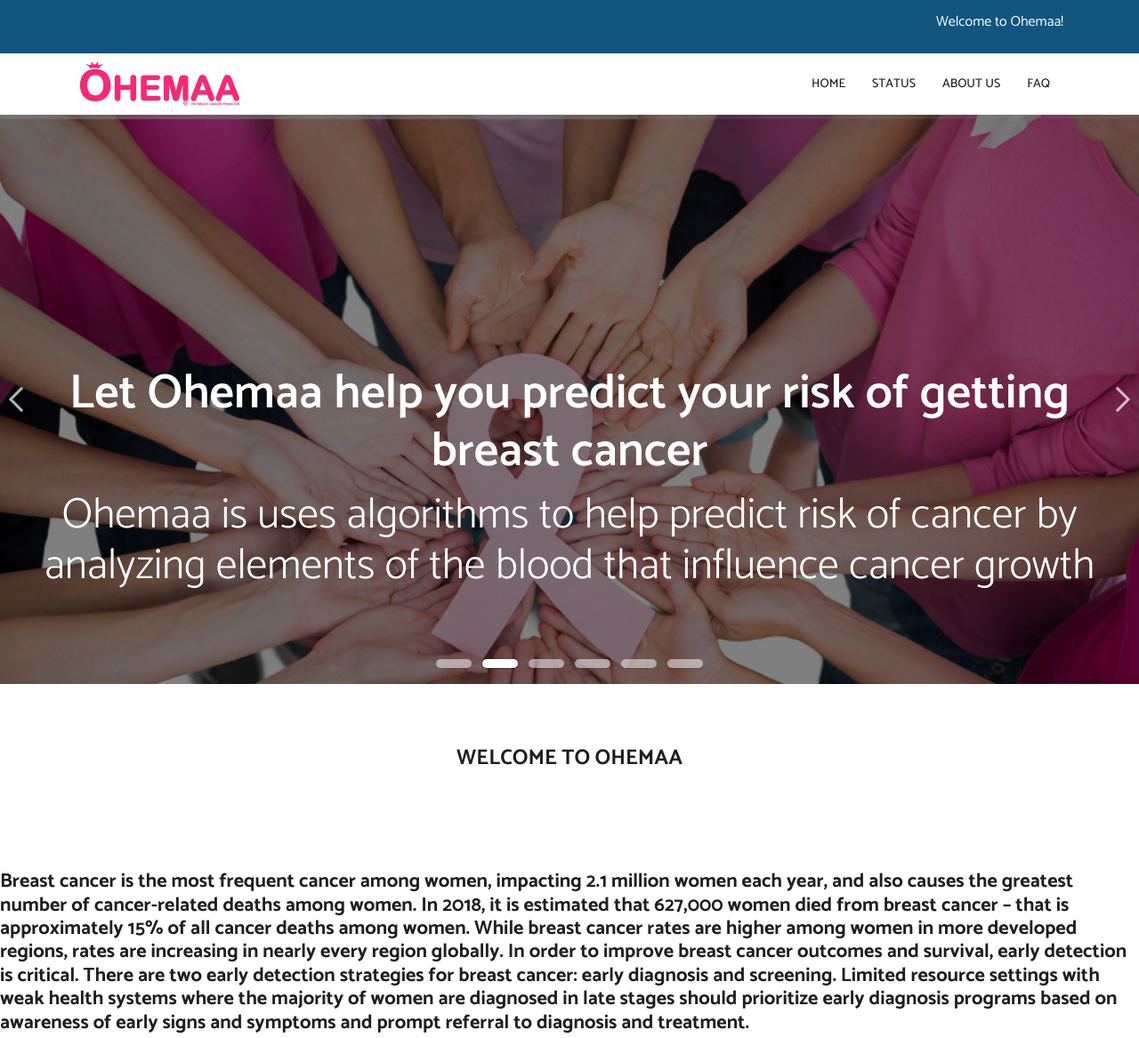
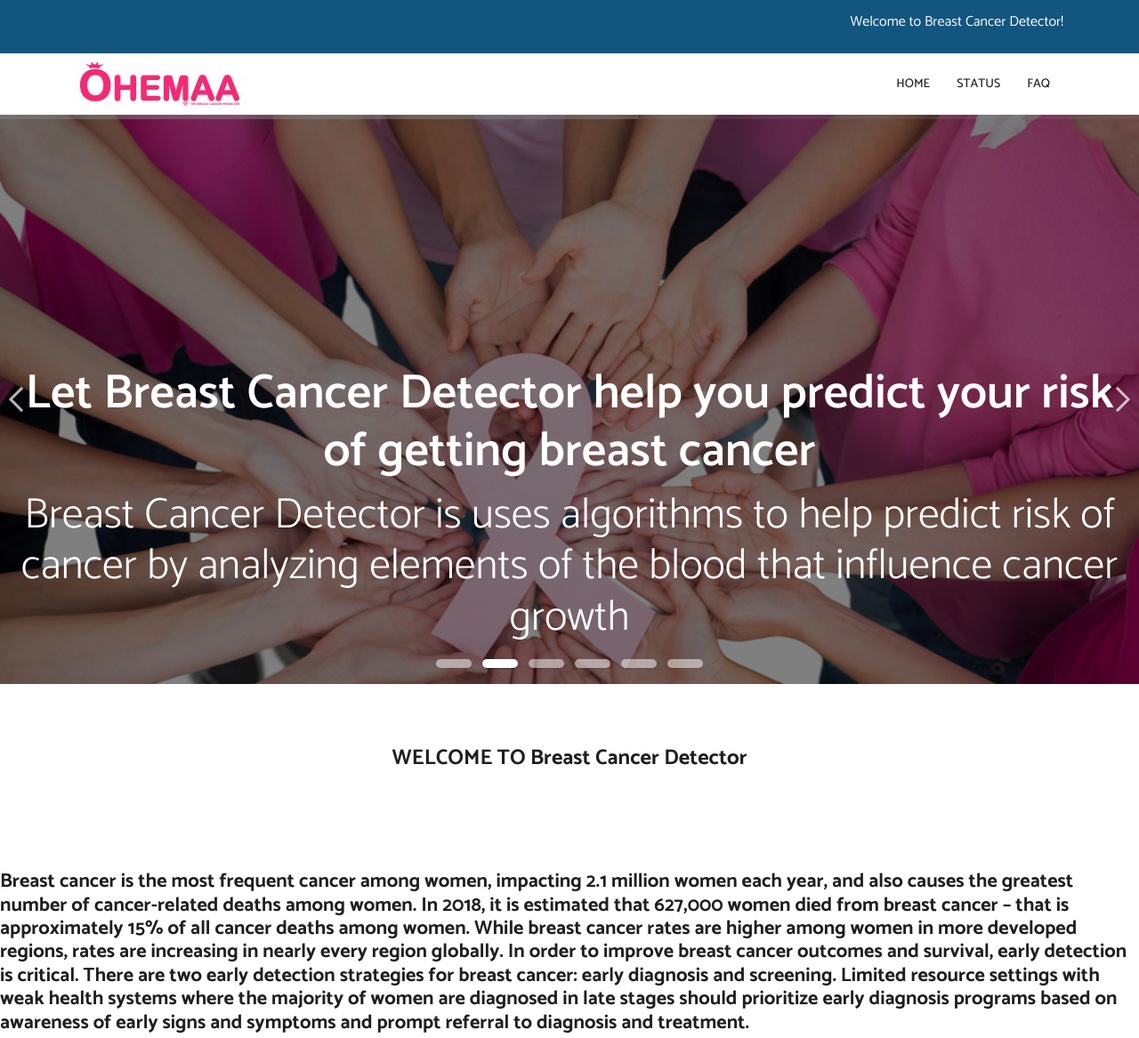
Before and after one commit to TobbyBlaze/BreastCancerDetector, a Flask app: page / in a window 1280 px wide. Shown: the top 1167 px of the page at 89% size. Run offline with Flask 2, Linux system fonts and the light colour scheme; parts of the project's set-up code (start-up, migrations or seed data) failed here and were passed over; some libraries are stand-ins or nearby versions; some web fonts are replaced.

Commit message:
Initiial release

```diff
--- a/templates/index.html
+++ b/templates/index.html
@@ -8,14 +8,14 @@
     <meta name="viewport" content="width=device-width, minimum-scale=1.0, maximum-scale=1.0, user-scalable=no">
 
      <!-- Site Metas -->
-    <title>Ohemaa</title>
+    <title>Breast Cancer Detector</title>
     <meta name="keywords" content="">
     <meta name="description" content="">
     <meta name="author" content="">
 
 	<!-- Site Icons -->
 	<!-- {{ url_for('static', filename='css/main.css') }} -->
-    <link rel="shortcut icon" href="{{ url_for('static', filename='images/icon.1.png') }}" type="OHEMAA.jpeg">
+    <link rel="shortcut icon" href="{{ url_for('static', filename='images/icon.1.png') }}" type="Breast Cancer Detector.jpeg">
     <link rel="apple-touch-icon" href="{{ url_for('static', filename='images/icon.1.png') }}">
 
     <!-- Bootstrap CSS -->
@@ -60,7 +60,7 @@
 				</div>
 				<div class="col-lg-6">
 					<div class="wel-nots">
-                        <h2><p>Welcome to Ohemaa!</p></h2>
+                        <h2><p>Welcome to Breast Cancer Detector!</p></h2>
 					</div>
 				</div>
 			</div>
@@ -83,7 +83,7 @@
                    <ul class="navbar-nav">
                         <li><a class="nav-link active" href="{{ url_for('home') }}">Home</a></li>
 						<li><a class="nav-link" href="{{ url_for('status') }}">Status</a></li>
-                        <li><a class="nav-link" href="{{ url_for('about') }}">About Us</a></li>
+                        <!-- <li><a class="nav-link" href="{{ url_for('about') }}">About Us</a></li> -->
                         <li><a class="nav-link" href="{{ url_for('faq') }}">FAQ</a></li>
                     </ul>
                 </div>
@@ -100,7 +100,7 @@
 					<div class="pogoSlider-slide" data-transition="fade" data-duration="800" id ="one" style="background-image:url(../static/images/slider-01.jpg);">
 						<div class="lbox-caption pogoSlider-slide-element">
 							<div class="lbox-details">
-                                <h1><b>Welcome to Ohemaa</b></h1>
+                                <h1><b>Welcome to Breast Cancer Detector</b></h1>
                                 <h2><p>Early detection of breast cancer can save your life </p></h2>
 							</div>
 						</div>
@@ -108,9 +108,9 @@
 					<div class="pogoSlider-slide" data-transition="fade" data-duration="800" id="two" style="background-image:url(../static/images/slider-02.jpg);">
 						<div class="lbox-caption pogoSlider-slide-element">
 							<div class="lbox-details">
-								<h1>Let Ohemaa help you predict your risk of getting breast
+								<h1>Let Breast Cancer Detector help you predict your risk of getting breast
                                 cancer</h1>
-                                <h2><p>Ohemaa is uses algorithms to help predict risk of cancer by analyzing elements of the blood that influence cancer growth</p></h2>
+                                <h2><p>Breast Cancer Detector is uses algorithms to help predict risk of cancer by analyzing elements of the blood that influence cancer growth</p></h2>
 							</div>
 						</div>
 					</div>
@@ -119,7 +119,7 @@
 						<div class="lbox-caption pogoSlider-slide-element">
 							<div class="lbox-details">
 								<h1>The most convinient way to predict breast cancer<h1>
-                                    <h2><p>Ohemaa is uses algorithms to help predict risk of cancer by analyzing elements of the blood that influence cancer growth</p></h2>
+                                    <h2><p>Breast Cancer Detector is uses algorithms to help predict risk of cancer by analyzing elements of the blood that influence cancer growth</p></h2>
                                     </div>
 
                         </div>
@@ -128,7 +128,7 @@
 						<div class="lbox-caption pogoSlider-slide-element">
 							<div class="lbox-details">
 								<h1>Reliable,Fast and Comfortable to use</h1>
-								<h2><p>Ohemaa is uses algorithms to help predict risk of cancer by analyzing elements of the blood that influence cancer growth</p></h2>
+								<h2><p>Breast Cancer Detector is uses algorithms to help predict risk of cancer by analyzing elements of the blood that influence cancer growth</p></h2>
 							</div>
 						</div>
 					</div>
@@ -166,7 +166,7 @@
 				<div class="row">
 					<div class="col-lg-12">
 						<div class="title-box">
-                            <h1><b>WELCOME TO OHEMAA</b></h1>
+                            <h1><b>WELCOME TO Breast Cancer Detector</b></h1>
 							</div>
 					</div>
 				</div>
@@ -296,8 +296,8 @@
 							</div>
 							<div class="media-body dit-right">
 								<h4>Email</h4>
-								<a href="#">ohemaa@gmail.com</a><br>
-								<a href="#">ohemaa@yahoo.com</a>
+								<a href="#">Breast Cancer Detector@gmail.com</a><br>
+								<a href="#">Breast Cancer Detector@yahoo.com</a>
 							</div>
 						</div>
 						<div class="media cont-line">
@@ -349,7 +349,7 @@
 		<div class="container">
 			<div class="row">
 				<div class="col-lg-12">
-					<p class="footer-company-name">All Rights Reserved. &copy; 2018 <a href="#">ohemaa</a> Design By : <a href="https://html.design/">ohemaa group</a></p>
+					<p class="footer-company-name">All Rights Reserved. &copy; 2018 <a href="#">Breast Cancer Detector</a> Design By : <a href="https://html.design/">Breast Cancer Detector group</a></p>
 				</div>
 			</div>
 		</div>
--- a/templates/index1.html
+++ b/templates/index1.html
@@ -4,7 +4,7 @@
 <html >
 <head>
   <meta charset="UTF-8">
-  <title>Ohemaa-breast-cancer</title>
+  <title>Breast Cancer Detector-breast-cancer</title>
   <link rel="stylesheet" href="https://stackpath.bootstrapcdn.com/bootstrap/4.3.1/css/bootstrap.min.css" integrity="sha384-ggOyR0iXCbMQv3Xipma34MD+dH/1fQ784/j6cY/iJTQUOhcWr7x9JvoRxT2MZw1T" crossorigin="anonymous">
 
   <style>
@@ -329,10 +329,10 @@
 </head>
 
 <body>
-  <!-- <img src="static/images/Indian AI Hospital.png" id="findpa" alt="Ohemaa-breast-cancer"> -->
+  <!-- <img src="static/images/Indian AI Hospital.png" id="findpa" alt="Breast Cancer Detector-breast-cancer"> -->
   <!-- <div class="jumbotron">Hello world</div> -->
   <div class="container">
-  <button id="findpass">Ohemaa Breast Cancer</button>
+  <button id="findpass">Breast Cancer Detector Breast Cancer</button>
   <span id="findpas"><h1>{{ prediction_text }}</h1></span>
   <div class="row">
   <form action="{{ url_for('predict')}}"method="POST">
```
Also changed, not shown: templates/faq.html (+13 -13 lines), templates/status.html (+10 -10 lines).
